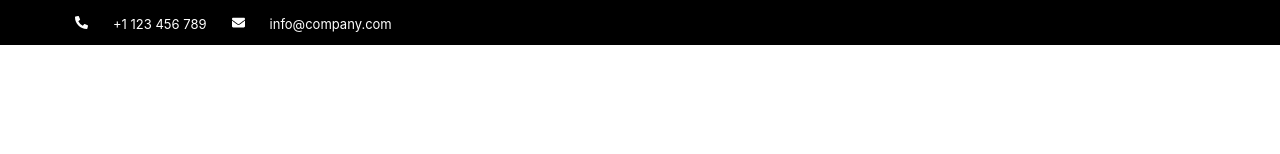
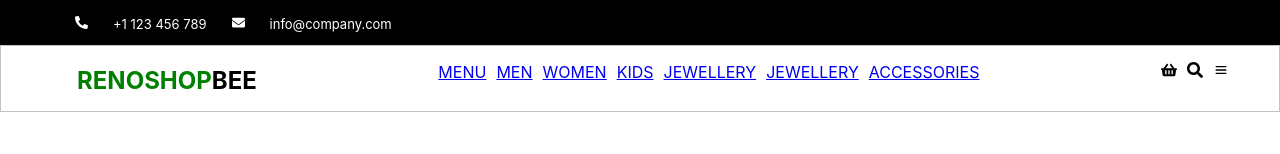
Before and after one commit to Daniel8585/online-shop, a React (Create React App) app: page / in a window 1280 px wide. Shown: the top 154 px of the page. Built offline with nearby package versions, Linux system fonts and the light colour scheme.

Commit message:
WIP Menu add

```diff
--- a/src/container/HomePage/HomePage.js
+++ b/src/container/HomePage/HomePage.js
@@ -1,17 +1,20 @@
 import React from 'react';
 import NavBar from '../../component/NavBar/NavBar';
 import ShopList from '../ShopList/ShopList';
-
+import Menu from '../Menu/Menu';
 
 function HomePage (){
    return(
     <div className="homepage1">
-       <div>
+      <div>
         <NavBar/>
-        </div>
-        <div>
+      </div>
+      <div>
+        <Menu/>
+      </div>
+      <div>
         <ShopList/>
-        </div>
+      </div>
     </div>
    )
 
--- /dev/null
+++ b/src/container/Menu/Menu.js
@@ -0,0 +1,48 @@
+import React from 'react';
+import '../Menu/Menu.scss';
+import { FaShoppingBasket } from "react-icons/fa";
+import { FaSearch } from "react-icons/fa";
+import { BiMenu } from "react-icons/bi";
+import {
+    BrowserRouter as Router,
+    Switch,
+    Route,
+    Link
+  } from "react-router-dom";
+
+ function Menu(){
+     return(
+        <div className='menuDiv'>
+        <div className='grid-item1'>
+            <h2><spam className='logo'>RENOSHOP</spam>BEE</h2>
+        </div>
+  <Router>
+        <div className='grid-item2'>
+           <ul className='main1'>
+            <dt><Link to ='/'>MENU</Link></dt>
+            <dt><Link to ='men'>MEN</Link></dt>
+            <dt><Link to ='women'>WOMEN </Link></dt>
+            <dt><Link to ='kids'>KIDS</Link></dt>
+            <dt><Link to ='jewellery'>JEWELLERY</Link></dt>
+            <dt><Link to ='jewellery'>JEWELLERY</Link></dt>
+            <dt><Link to ='accessories'>ACCESSORIES</Link></dt>
+           </ul>
+
+
+        </div>
+        <div className='grid-item3'>
+           <ul className='main2'>
+            <dt><FaShoppingBasket/></dt>
+            <dt><FaSearch/></dt>
+
+            <dt><BiMenu/></dt>
+
+           </ul>
+
+    </div>
+      </Router>
+</div>
+
+     )
+ }
+ export default Menu;
--- /dev/null
+++ b/src/container/Menu/Menu.scss
@@ -0,0 +1,38 @@
+.menuDiv{
+    height: 65px;
+    border: 1px solid #c3c3c3;
+    display: flex;
+    justify-content: space-between;
+    .grid-item1{
+        margin-left: 76px;
+        .logo{
+            color:green
+        }
+    }
+
+    .grid-item2{
+        .main1{
+            list-style-type: none;
+
+            display: flex;
+            dt{
+                margin-left: 10px;
+
+            }
+        }
+    }
+
+    .grid-item3 {
+        margin-right: 50px;
+        .main2{
+
+            display: flex;
+            dt{
+
+                margin-left: 10px;
+
+            }
+        }
+      }
+
+  }
```
